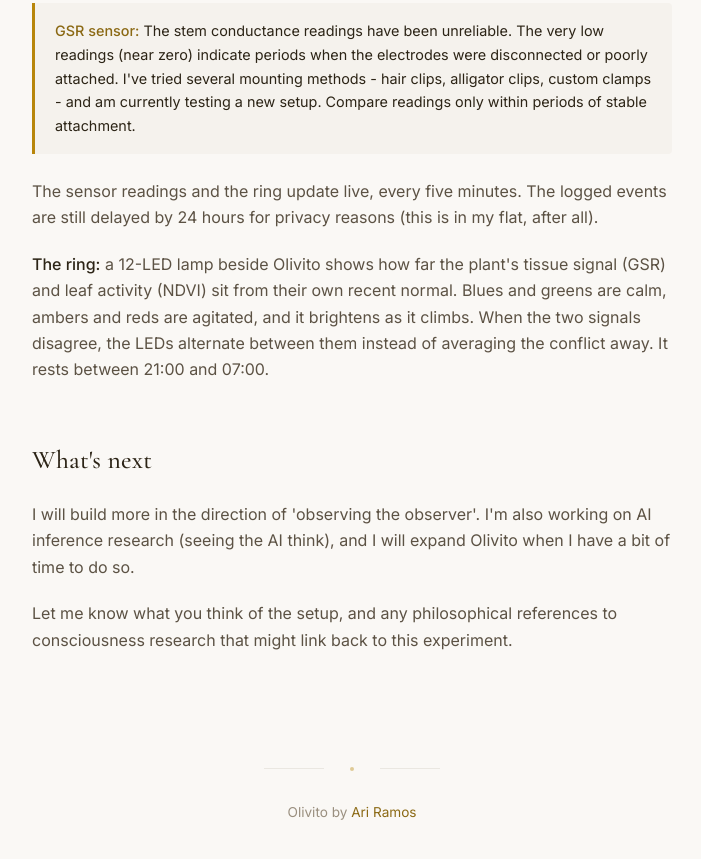
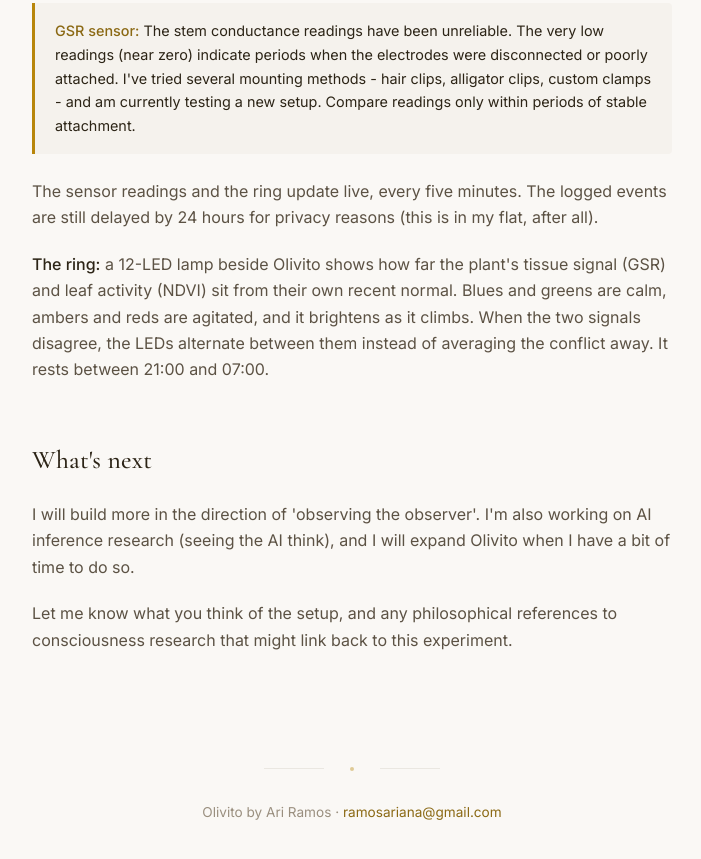
Before and after one commit to ArianaRam/olivito-website, a plain HTML site: page index.html in a window 1280 px wide. Shown: the part 3153-4012 px from the top of the page, without its empty margins (288-989 px from the left). Drawn offline with nearby package versions, Linux system fonts and the light colour scheme; no server answers.

Commit message:
Use email as contact in the homepage footer
Co-Authored-By: Claude Opus 5.5 <noreply@anthropic.com>
Claude-Session: https://claude.ai/code/session_01AyEMduCoQRXZF2mW1jqpem

```diff
--- a/index.html
+++ b/index.html
@@ -650,7 +650,7 @@ footer a:hover { text-decoration: underline; }
     <div class="ornament-footer">
       <svg width="16" height="16" viewBox="0 0 24 24" fill="currentColor"><circle cx="12" cy="12" r="3"/></svg>
     </div>
-    <p>Olivito by <a href="https://arianaramos.com">Ari Ramos</a></p>
+    <p>Olivito by Ari Ramos · <a href="mailto:ramosariana@gmail.com">ramosariana@gmail.com</a></p>
   </div>
 </footer>
 
```
